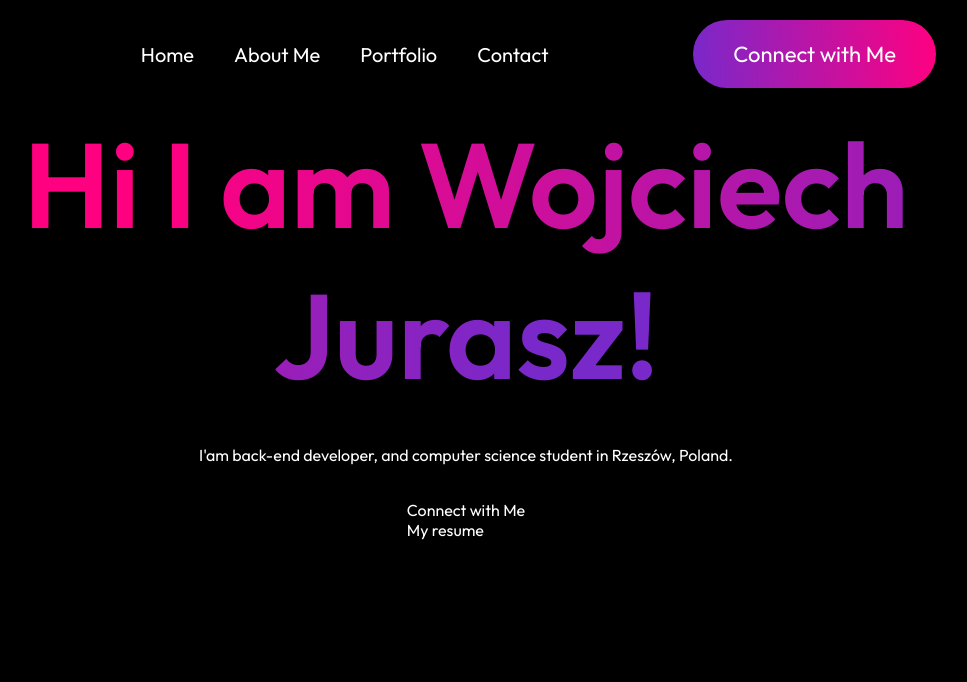
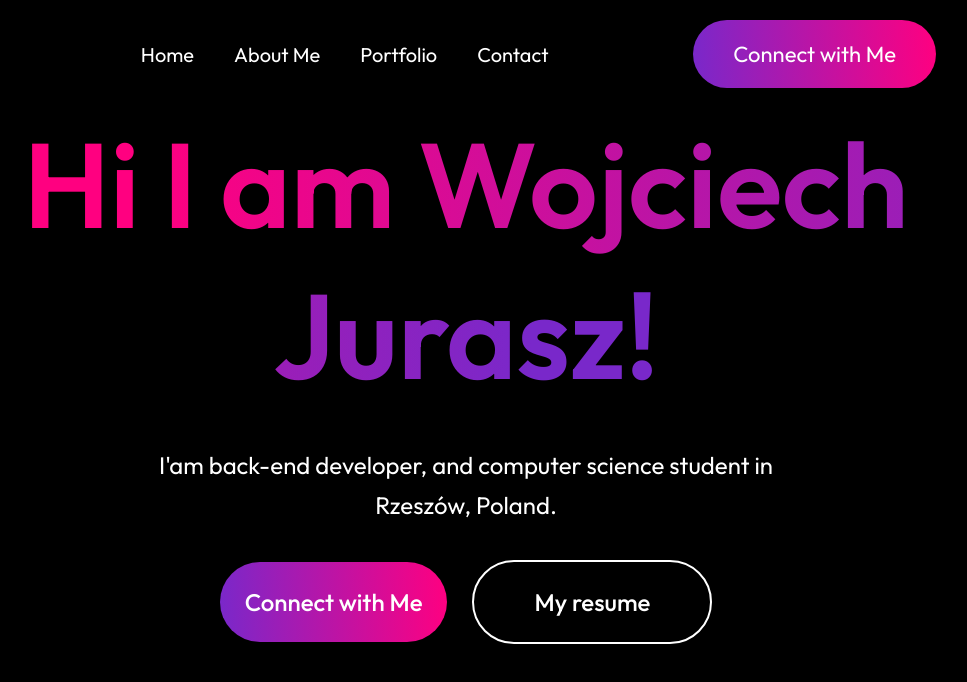
Before and after one commit to wjurasz/portfolio, a React (Create React App) app: page / in a window 1280 px wide. Shown: the top 682 px of the page, without its empty margins (174-1141 px from the left). Built offline with nearby package versions, Linux system fonts and the light colour scheme.

Commit message:
css style changes

```diff
--- a/src/Hero/Hero.css
+++ b/src/Hero/Hero.css
@@ -22,3 +22,46 @@
     -webkit-background-clip: text;
     color: transparent;
 }
+
+.hero p{
+    width: 50%;
+    text-align: center;
+    font-size: 24px;
+    line-height: 40px;
+
+}
+
+.hero-action{
+    display: flex;
+    align-items: center;
+    gap: 25px;
+    font-size: 24px;
+    font-weight: 500;
+    margin-bottom: 50px;
+
+}
+
+.hero-connect{
+    padding: 25px;
+    border-radius: 50px;
+    background: linear-gradient(267deg, #ff0080, #7928ca);
+    cursor: pointer;
+    transition: 0.5s;
+}
+
+.hero-resume{
+    padding: 25px 60px;
+    border-radius: 50px;
+    border: 2px solid white;
+    cursor: pointer;
+    transition: 0.5s;
+}
+
+.hero-connect:hover{
+    transform: scale(1.05);
+}
+
+.hero-resume:hover{
+    border-color: aqua;
+    transform: scale(1.05);
+}
```
